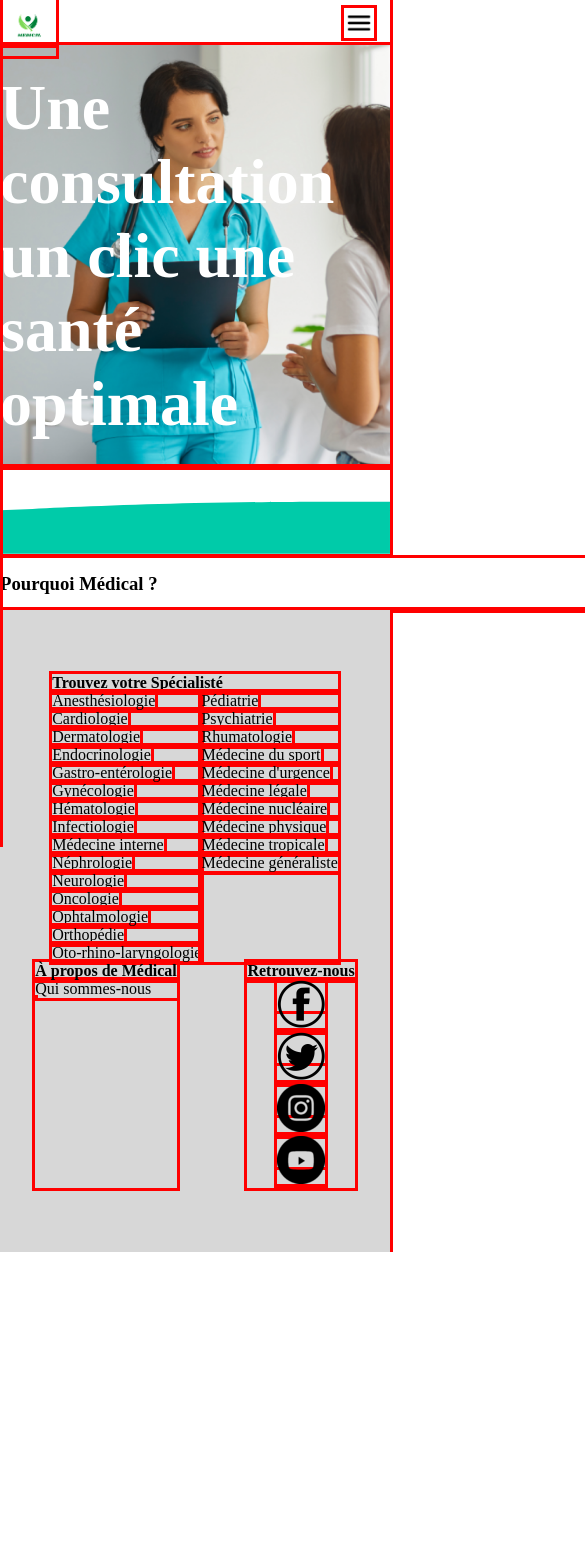
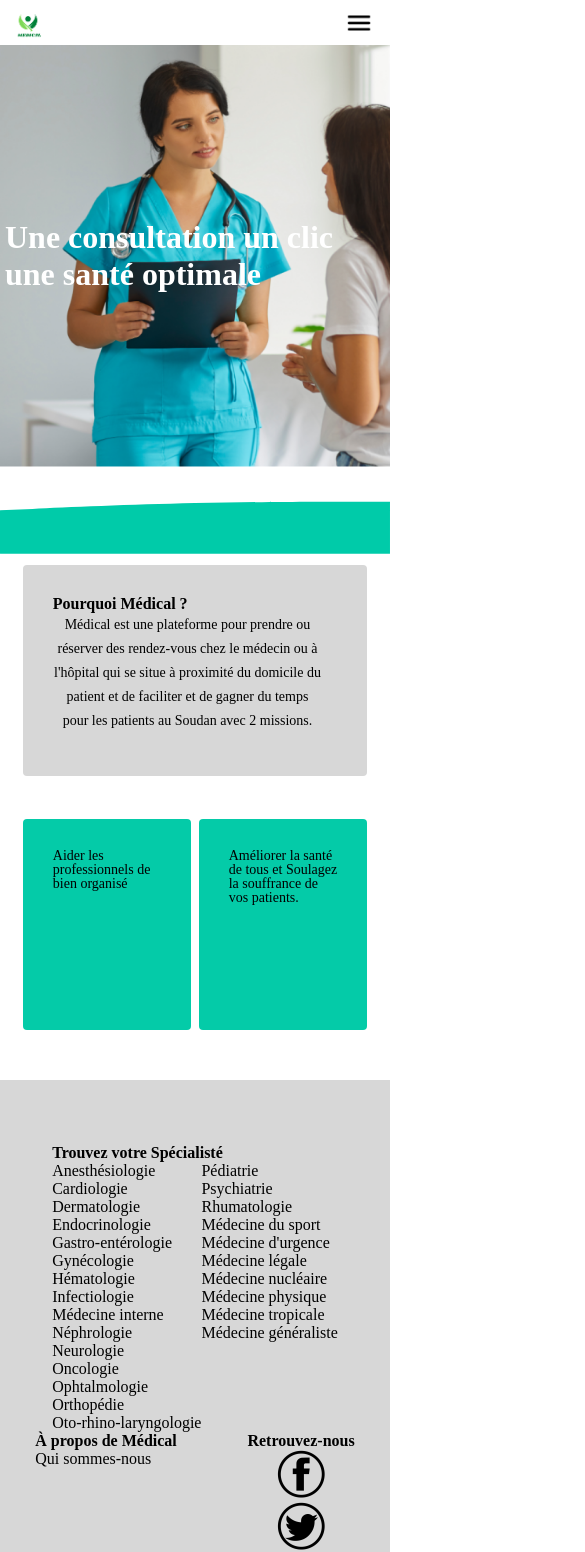
Before and after one commit to MohammedABBAKAR/ProjetMedical, a React (Vite) app in the folder front/: page /Propos in a window 390 px wide. Shown: the top 1552 px of the page, 585 px wide, since content can reach past the window. Before the commit the page ends 1252 px from the top, so only its background shows below. Built offline with nearby package versions, Linux system fonts and the light colour scheme.

Commit message:
fin propos

```diff
--- a/front/src/components/Carte/Carte.jsx
+++ b/front/src/components/Carte/Carte.jsx
@@ -3,6 +3,7 @@ import Calendar from 'react-calendar';
 import 'react-calendar/dist/Calendar.css';
 import './Carte.css'
 import Navbar from '../Navbar';
+import Fotter from '../Fotter';
 // import SearchBar from '../SearchBar/SearchBar';
 function Carte() {
      const [data , setData] = useState(new Date ());
@@ -34,7 +35,7 @@ function Carte() {
 
     </div>
     {/* <SearchBar/> */}
-
+    <Fotter/>
     </div>
   )
 }
--- a/front/src/components/Fotters/SectionCom.css
+++ b/front/src/components/Fotters/SectionCom.css
@@ -1,10 +1,82 @@
-*{
-    padding: 0;
-    margin: 0;
-    box-sizing: border-box;
+* {
+  padding: 0;
+  margin: 0;
+  box-sizing: border-box;
+
 }
-.sec-fo{
-    width: 45rem;
-	background-color: rgb(255 255 255);
-	margin-inline: auto;
+
+.div-fo {
+  display: flex;
+  justify-content: center;
 }
+.sec-fo {
+  height: 60vh;
+  background-color: rgb(255 255 255);
+  margin-inline: auto;
+  display: flex;
+  justify-content: center;
+  flex-wrap: wrap;
+  margin: 2%;
+  gap: 0 2%;
+}
+.sec-fo1 {
+  background-color: rgb(215, 215, 215);
+  max-width: 92%;
+  height: 25vh;
+  border-radius: 4px;
+  padding: 40px 40px  76px;
+  overflow: hidden;
+
+}
+.sec-fo1 p{
+    overflow: hidden;
+    scrollbar-gutter: stable;
+    text-align: center;
+    font-size: 19px;
+line-height: 24px;
+
+}
+.sec-fo2,
+.sec-fo3 {
+  background-color: #04cba8;
+  width: 45%;
+  height: 25vh;
+  border-radius: 4px;
+ display: inline-block;
+ overflow: hidden;
+font-size: 19px;
+line-height: 24px;
+  padding: 40px 40px  76px;
+}
+
+@media screen and (max-width: 480px) {
+    .sec-fo1 p{
+        overflow: hidden;
+        scrollbar-gutter: stable;
+        text-align: center;
+        font-size: 14px;
+    line-height: 24px;
+
+    }
+    .sec-fo1 {
+      background-color: rgb(215, 215, 215);
+      max-width: 92%;
+      height: 25vh;
+      border-radius: 4px;
+      padding: 30px 30px  56px;
+      overflow: hidden;
+
+    }
+    .sec-fo2,
+.sec-fo3 {
+  background-color: #04cba8;
+  width: 45%;
+  height: 25vh;
+  border-radius: 4px;
+ display: inline-block;
+ overflow: hidden;
+font-size: 14px;
+line-height: 14px;
+  padding: 30px 30px  66px;
+}
+}
--- a/front/src/components/Fotters/SectionCom.jsx
+++ b/front/src/components/Fotters/SectionCom.jsx
@@ -3,11 +3,14 @@ import './SectionCom.css'
 
 function SectionCom() {
   return (
-    <div>
+    <div className='div-fo'>
         <section className='sec-fo'>
-        <article className='sec-fo1'><h3>Pourquoi Médical ?</h3></article>
-        <article className='sec-fo2'></article>
-        <article className='sec-fo3'></article>
+        <article className='sec-fo1'><h4>Pourquoi Médical ?</h4>
+        <p>Médical est une plateforme pour prendre ou réserver des rendez-vous chez le médecin ou à l'hôpital  qui se situe à proximité du domicile du patient et de faciliter et de gagner du temps pour les patients au Soudan avec 2 missions.
+</p></article>
+        <article className='sec-fo2'>
+        <p> Aider les professionnels de bien organisé</p></article>
+        <article className='sec-fo3'><p>Améliorer la santé de tous et Soulagez la souffrance de vos patients.</p></article>
         </section>
     </div>
   )
--- a/front/src/pages/Propos/Propos.css
+++ b/front/src/pages/Propos/Propos.css
@@ -2,7 +2,7 @@
   padding: 0;
   margin: 0;
   box-sizing: border-box;
-  box-shadow: 0 0 0 3px red;
+
 }
 
 .bg-propos {
@@ -25,3 +25,18 @@
   align-items: center;
   flex-wrap: wrap;
 }
+
+
+@media screen and (max-width: 480px) {
+  .bg-propos p {
+    color: rgb(255, 255, 255);
+  font-size: 2rem;
+  font-weight: 800;
+  height: 50vh;
+  display: flex;
+  justify-content: center;
+  align-items: center;
+  flex-wrap: wrap;
+  padding-left: 5px;
+}
+}
```
